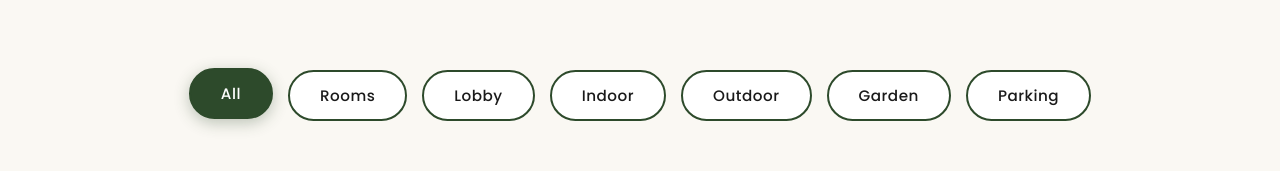
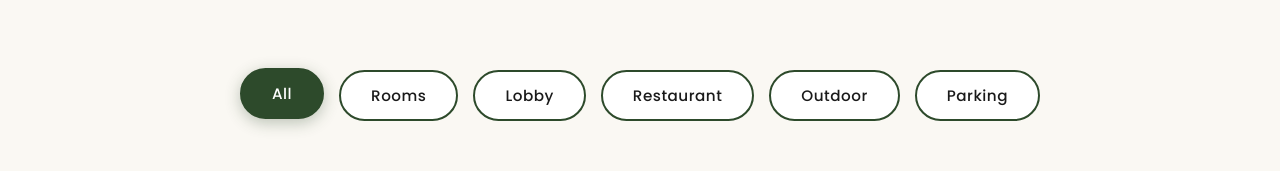
Before and after one commit to Vivekawasthi055/Bundela-Woods-Cottage, a React (Vite) app: page /gallery in a window 1280 px wide. Shown: the part 510-681 px from the top of the page. Built offline with nearby package versions, Linux system fonts and the light colour scheme.

Commit message:
first commit

```diff
--- a/src/data/galleryData.js
+++ b/src/data/galleryData.js
@@ -1,376 +1,500 @@
 export const galleryItems = [
   {
     id: 1,
-    url: "https://res.cloudinary.com/dvnu9vblx/image/upload/f_auto,q_auto,c_scale,w_1600/v1766746126/holi-tour_p2wli7.jpg",
-    category: "indoor",
+    url: "https://res.cloudinary.com/dxulakqzd/image/upload/f_auto,q_auto,w_1600/v1774947004/IMG_3718_nx6ji4.jpg",
+    category: "outdoor",
     type: "image",
-    title: "Deluxe Room",
+    title: "Cottage Entrance",
   },
   {
     id: 2,
-    url: "https://images.unsplash.com/photo-1578683010236-d716f9a3f461?w=800&q=80",
-    category: "indoor",
+    url: "https://res.cloudinary.com/dxulakqzd/image/upload/f_auto,q_auto,w_1600/v1774947350/IMG_4153.jpg_mrzsri.jpg",
+    category: "lobby",
     type: "image",
-    title: "Standard Room",
+    title: "Reception",
   },
   {
     id: 3,
-    url: "https://images.unsplash.com/photo-1582268611958-ebfd161ef9cf?w=800&q=80",
-    category: "indoor",
+    url: "https://res.cloudinary.com/dxulakqzd/image/upload/f_auto,q_auto,w_1600/v1774947361/IMG_5193_nmejja.jpg",
+    category: "lobby",
     type: "image",
-    title: "Wooden Interiors",
+    title: "Lobby Wooden Interiors",
   },
   {
     id: 4,
-    url: "https://images.unsplash.com/photo-1566073771259-6a8506099945?w=800&q=80",
-    category: "outdoor",
+    url: "https://res.cloudinary.com/dxulakqzd/image/upload/f_auto,q_auto,w_1600/v1774947358/IMG_4007_anwf8i.jpg",
+    category: "parking",
     type: "image",
-    title: "Cottage Exterior",
+    title: "Cottage Parking/Exterior",
   },
   {
     id: 5,
-    url: "https://images.unsplash.com/photo-1542314831-068cd1dbfeeb?w=800&q=80",
-    category: "lobby",
+    url: "https://res.cloudinary.com/dxulakqzd/image/upload/f_auto,q_auto,w_1600/v1774947357/IMG-20260117-WA0012_pdfgev.jpg",
+    category: "outdoor",
     type: "image",
-    title: "Reception Area",
+    title: "Cottage Night View",
   },
-  //DELUXE ROOM IMAGES 06 to 23
   {
     id: 6,
+    url: "https://res.cloudinary.com/dxulakqzd/image/upload/f_auto,q_auto,w_1600/v1774947356/IMG-20260117-WA0017_rijpcq.jpg",
+    category: "outdoor",
+    type: "image",
+    title: "Cottage Entrance",
+  },
+  {
+    id: 7,
     url: "https://res.cloudinary.com/dxulakqzd/image/upload/f_auto,q_auto,w_1600/v1774780393/IMG_5321_kfdefw.jpg",
     category: "rooms",
     type: "image",
     title: "Deluxe Room with Balcony",
   },
   {
-    id: 7,
+    id: 8,
     url: "https://res.cloudinary.com/dxulakqzd/image/upload/f_auto,q_auto,w_1600/v1774780392/IMG_4506_o3slea.jpg",
     category: "rooms",
     type: "image",
     title: "Deluxe Room Bathroom",
   },
   {
-    id: 8,
+    id: 9,
     url: "https://res.cloudinary.com/dxulakqzd/image/upload/f_auto,q_auto,w_1600/v1774780389/IMG_4504_v50jus.jpg",
     category: "rooms",
     type: "image",
     title: "Deluxe Room Interior",
   },
   {
-    id: 9,
+    id: 10,
     url: "https://res.cloudinary.com/dxulakqzd/image/upload/f_auto,q_auto,w_1600/v1774780388/IMG_4494_zly0v7.jpg",
     category: "rooms",
     type: "image",
     title: "Premium Wooden Room",
   },
   {
-    id: 10,
+    id: 11,
     url: "https://res.cloudinary.com/dxulakqzd/image/upload/f_auto,q_auto,w_1600/v1774780387/IMG_4501_bdzb2g.jpg",
     category: "rooms",
     type: "image",
     title: "Deluxe Balcony Room",
   },
   {
-    id: 11,
+    id: 12,
     url: "https://res.cloudinary.com/dxulakqzd/image/upload/f_auto,q_auto,w_1600/v1774780386/IMG_4498_sxvhk4.jpg",
     category: "rooms",
     type: "image",
     title: "Bathroom",
   },
   {
-    id: 12,
+    id: 13,
+    url: "https://res.cloudinary.com/dxulakqzd/image/upload/f_auto,q_auto,w_1600/v1774947357/IMG_4941_zctevn.jpg",
+    category: "outdoor",
+    type: "image",
+    title: "Exterior View",
+  },
+  {
+    id: 14,
+    url: "https://res.cloudinary.com/dxulakqzd/image/upload/f_auto,q_auto,w_1600/v1774947356/IMG-20260117-WA0014_u5zxgk.jpg",
+    category: "outdoor",
+    type: "image",
+    title: "Cottage Night View",
+  },
+  {
+    id: 15,
+    url: "https://res.cloudinary.com/dxulakqzd/image/upload/f_auto,q_auto,w_1600/v1774947355/IMG_4006_xlpxvp.jpg",
+    category: "lobby",
+    type: "image",
+    title: "Nature Inside",
+  },
+  {
+    id: 16,
     url: "https://res.cloudinary.com/dxulakqzd/image/upload/f_auto,q_auto,w_1600/v1774780384/IMG_3995_icjdjd.jpg",
     category: "rooms",
     type: "image",
     title: "Luxury Room",
   },
   {
-    id: 13,
+    id: 17,
     url: "https://res.cloudinary.com/dxulakqzd/image/upload/f_auto,q_auto,w_1600/v1774780383/IMG_3994_iboyrr.jpg",
     category: "rooms",
     type: "image",
     title: "Wooden Room",
   },
   {
-    id: 14,
+    id: 18,
     url: "https://res.cloudinary.com/dxulakqzd/image/upload/f_auto,q_auto,w_1600/v1774780383/IMG_3988_q4yh5r.jpg",
     category: "rooms",
     type: "image",
     title: "Balcony View",
   },
   {
-    id: 15,
+    id: 19,
     url: "https://res.cloudinary.com/dxulakqzd/image/upload/f_auto,q_auto,w_1600/v1774780380/IMG_3987_ecgwnt.jpg",
     category: "rooms",
     type: "image",
     title: "Deluxe Room Balcony",
   },
   {
-    id: 16,
+    id: 20,
     url: "https://res.cloudinary.com/dxulakqzd/image/upload/f_auto,q_auto,w_1600/v1774780378/IMG_3958_erdiog.jpg",
     category: "rooms",
     type: "image",
     title: "Toilet",
   },
   {
-    id: 17,
+    id: 21,
     url: "https://res.cloudinary.com/dxulakqzd/image/upload/f_auto,q_auto,w_1600/v1774780378/IMG_3965_fvclo4.jpg",
     category: "rooms",
     type: "image",
     title: "Deluxe Full Room",
   },
   {
-    id: 18,
+    id: 22,
     url: "https://res.cloudinary.com/dxulakqzd/image/upload/f_auto,q_auto,w_1600/v1774780377/IMG_3964_igjipg.jpg",
     category: "rooms",
     type: "image",
     title: "Room View",
   },
   {
-    id: 19,
+    id: 23,
     url: "https://res.cloudinary.com/dxulakqzd/image/upload/f_auto,q_auto,w_1600/v1774780376/IMG_3962_lanbo5.jpg",
     category: "rooms",
     type: "image",
     title: "Bedroom Deluxe",
   },
   {
-    id: 20,
+    id: 24,
     url: "https://res.cloudinary.com/dxulakqzd/image/upload/f_auto,q_auto,w_1600/v1774780375/IMG_3960_zj9b5k.jpg",
     category: "rooms",
     type: "image",
     title: "Bedroom",
   },
   {
-    id: 21,
+    id: 25,
     url: "https://res.cloudinary.com/dxulakqzd/image/upload/f_auto,q_auto,w_1600/v1774780374/IMG_3957_x6mxlp.jpg",
     category: "rooms",
     type: "image",
     title: "Bathroom",
   },
   {
-    id: 22,
+    id: 26,
     url: "https://res.cloudinary.com/dxulakqzd/image/upload/f_auto,q_auto,w_1600/v1774780374/IMG_3748_bkduey.jpg",
     category: "rooms",
     type: "image",
     title: "Full Deluxe Room View",
   },
   {
-    id: 23,
+    id: 27,
     url: "https://res.cloudinary.com/dxulakqzd/image/upload/f_auto,q_auto,w_1600/v1774780373/IMG_3745_vvngca.jpg",
     category: "rooms",
     type: "image",
     title: "Deluxe Bedroom",
   },
   {
-    id: 24,
-    url: "https://images.unsplash.com/photo-1591088398332-8a7791972843?w=800&q=80",
-    category: "lobby",
+    id: 28,
+    url: "https://res.cloudinary.com/dxulakqzd/image/upload/f_auto,q_auto,w_1600/v1774946998/IMG_3558_vy3nus.jpg",
+    category: "outdoor",
     type: "image",
-    title: "Lobby Seating",
+    title: "Midnight View",
   },
   {
-    id: 25,
-    url: "https://images.unsplash.com/photo-1555939594-58d7cb561ad1?w=800&q=80",
-    category: "indoor",
+    id: 29,
+    url: "https://res.cloudinary.com/dxulakqzd/image/upload/f_auto,q_auto,w_1600/v1774947344/IMG_3968_rsyys3.jpg",
+    category: "parking",
+    type: "image",
+    title: "Parking Area from Balcony",
+  },
+  {
+    id: 30,
+    url: "https://res.cloudinary.com/dxulakqzd/image/upload/f_auto,q_auto,w_1600/v1774947011/IMG_3778_crz1kz.jpg",
+    category: "outdoor",
+    type: "image",
+    title: "Mid Night View",
+  },
+  {
+    id: 31,
+    url: "https://res.cloudinary.com/dxulakqzd/image/upload/f_auto,q_auto,w_1600/v1774951452/IMG_4997_ggv8eg.jpg",
+    category: "restaurant",
     type: "image",
     title: "Restaurant",
   },
+
   {
-    id: 26,
-    url: "https://images.unsplash.com/photo-1414235077428-338989a2e8c0?w=800&q=80",
-    category: "indoor",
+    id: 32,
+    url: "https://res.cloudinary.com/dxulakqzd/image/upload/f_auto,q_auto,w_1600/v1774951454/IMG_5135_ai0lka.jpg",
+    category: "restaurant",
     type: "image",
-    title: "Dining Space",
+    title: "Outdoor Sitting Restaurant Area",
   },
   {
-    id: 27,
-    url: "https://images.unsplash.com/photo-1506905925346-21bda4d32df4?w=800&q=80",
-    category: "outdoor",
+    id: 33,
+    url: "https://res.cloudinary.com/dxulakqzd/image/upload/f_auto,q_auto,w_1600/v1774951451/IMG_4848_xjjpjr.jpg",
+    category: "restaurant",
     type: "image",
-    title: "Sunrise View",
+    title: "Breakfast/Food",
   },
   {
-    id: 28,
-    url: "https://images.unsplash.com/photo-1470770903676-69b98201ea1c?w=800&q=80",
-    category: "outdoor",
-    type: "image",
-    title: "Evening Ambiance",
-  },
-  {
-    id: 29,
-    url: "https://images.unsplash.com/photo-1436491865332-7a61a109cc05?w=800&q=80",
-    category: "parking",
-    type: "image",
-    title: "Parking Area",
-  },
-
-  //STANDARD ROOM IMAGES 30 to 40
-  {
-    id: 30,
+    id: 34,
     url: "https://res.cloudinary.com/dxulakqzd/image/upload/f_auto,q_auto,w_1600/v1774784772/IMG_3982_lwtkpx.jpg",
     category: "rooms",
     type: "image",
     title: "Standard Tree View Room",
   },
   {
-    id: 31,
+    id: 35,
     url: "https://res.cloudinary.com/dxulakqzd/image/upload/f_auto,q_auto,w_1600/v1774784783/IMG_4503_pgprp7.jpg",
     category: "rooms",
     type: "image",
     title: "Tree View in Standard Room",
   },
   {
-    id: 32,
+    id: 36,
     url: "https://res.cloudinary.com/dxulakqzd/image/upload/f_auto,q_auto,w_1600/v1774784776/IMG_3983_zbdbz0.jpg",
     category: "rooms",
     type: "image",
     title: "Tree View Full Room",
   },
   {
-    id: 33,
+    id: 37,
     url: "https://res.cloudinary.com/dxulakqzd/image/upload/f_auto,q_auto,w_1600/v1774784774/IMG_4504_ulmoda.jpg",
     category: "rooms",
     type: "image",
     title: "Room in Bundela Woods",
   },
   {
-    id: 34,
+    id: 38,
     url: "https://res.cloudinary.com/dxulakqzd/image/upload/f_auto,q_auto,w_1600/v1774784767/IMG_3976_e9m4dd.jpg",
     category: "rooms",
     type: "image",
     title: "Tree View",
   },
   {
-    id: 35,
+    id: 39,
     url: "https://res.cloudinary.com/dxulakqzd/image/upload/f_auto,q_auto,w_1600/v1774784761/IMG_3750_ndgstl.jpg",
     category: "rooms",
     type: "image",
     title: "Bathroom",
   },
   {
-    id: 36,
+    id: 40,
     url: "https://res.cloudinary.com/dxulakqzd/image/upload/f_auto,q_auto,w_1600/v1774784780/IMG_4498_of6l8p.jpg",
     category: "rooms",
     type: "image",
     title: "Standard Room Bathroom",
   },
   {
-    id: 37,
+    id: 41,
     url: "https://res.cloudinary.com/dxulakqzd/image/upload/f_auto,q_auto,w_1600/v1774784767/IMG_3972_u5pnoq.jpg",
     category: "rooms",
     type: "image",
     title: "Entry Standard Room",
   },
   {
-    id: 38,
+    id: 42,
     url: "https://res.cloudinary.com/dxulakqzd/image/upload/f_auto,q_auto,w_1600/v1774784760/IMG_3749_wqlgvt.jpg",
     category: "rooms",
     type: "image",
     title: "Toilet",
   },
   {
-    id: 39,
+    id: 43,
     url: "https://res.cloudinary.com/dxulakqzd/image/upload/f_auto,q_auto,w_1600/v1774784766/IMG_3957_f2dngd.jpg",
     category: "rooms",
     type: "image",
     title: "Bathroom in Bundela Woods",
   },
   {
-    id: 40,
+    id: 44,
     url: "https://res.cloudinary.com/dxulakqzd/image/upload/f_auto,q_auto,w_1600/v1774784773/IMG_4497_jqxmpg.jpg",
     category: "rooms",
     type: "image",
     title: "Bathroom",
   },
   {
-    id: 41,
-    url: "https://images.unsplash.com/photo-1470770903676-69b98201ea1c?w=800&q=80",
+    id: 45,
+    url: "https://res.cloudinary.com/dxulakqzd/image/upload/f_auto,q_auto,w_1600/v1774947355/IMG_5215_ss413f.jpg",
     category: "outdoor",
     type: "image",
     title: "Evening Ambiance",
   },
   {
-    id: 42,
-    url: "https://images.unsplash.com/photo-1436491865332-7a61a109cc05?w=800&q=80",
-    category: "parking",
-    type: "image",
-    title: "Parking Area",
-  },
-  {
-    id: 43,
-    url: "https://images.unsplash.com/photo-1591088398332-8a7791972843?w=800&q=80",
-    category: "lobby",
-    type: "image",
-    title: "Lobby Seating",
-  },
-  {
-    id: 44,
-    url: "https://images.unsplash.com/photo-1555939594-58d7cb561ad1?w=800&q=80",
-    category: "indoor",
-    type: "image",
-    title: "Restaurant",
-  },
-  {
-    id: 45,
-    url: "https://images.unsplash.com/photo-1414235077428-338989a2e8c0?w=800&q=80",
-    category: "indoor",
-    type: "image",
-    title: "Dining Space",
-  },
-  {
     id: 46,
-    url: "https://images.unsplash.com/photo-1506905925346-21bda4d32df4?w=800&q=80",
+    url: "https://res.cloudinary.com/dxulakqzd/image/upload/f_auto,q_auto,w_1600/v1774947354/IMG_4131.jpg_y2qth6.jpg",
     category: "outdoor",
     type: "image",
-    title: "Sunrise View",
+    title: "Rooms View from Outside",
   },
   {
     id: 47,
-    url: "https://images.unsplash.com/photo-1470770903676-69b98201ea1c?w=800&q=80",
+    url: "https://res.cloudinary.com/dxulakqzd/image/upload/f_auto,q_auto,w_1600/v1774947353/IMG_4533_pcdtvm.jpg",
+    category: "outdoor",
+    type: "image",
+    title: "Rooms View from Parking Area",
+  },
+  {
+    id: 48,
+    url: "https://res.cloudinary.com/dxulakqzd/image/upload/f_auto,q_auto,w_1600/v1774947353/IMG_4004_n01ize.jpg",
+    category: "lobby",
+    type: "image",
+    title: "Reception",
+  },
+
+  {
+    id: 49,
+    url: "https://res.cloudinary.com/dxulakqzd/image/upload/f_auto,q_auto,w_1600/v1774947351/IMG_4486_mkzlzf.jpg",
+    category: "outdoor",
+    type: "image",
+    title: "Night View",
+  },
+  {
+    id: 50,
+    url: "https://res.cloudinary.com/dxulakqzd/image/upload/f_auto,q_auto,w_1600/v1774947348/IMG_4132_jztjdq.jpg",
+    category: "rooms",
+    type: "image",
+    title: "Rooms Balcony View",
+  },
+  {
+    id: 51,
+    url: "https://res.cloudinary.com/dxulakqzd/image/upload/f_auto,q_auto,w_1600/v1774947346/IMG_3953_bvpga6.jpg",
+    category: "outdoor",
+    type: "image",
+    title: "Evening Ambiance/parking area",
+  },
+  {
+    id: 52,
+    url: "https://res.cloudinary.com/dxulakqzd/image/upload/f_auto,q_auto,w_1600/v1774947346/IMG_4008_hr1vvm.jpg",
+    category: "parking",
+    type: "image",
+    title: "Garden/Parking Area",
+  },
+
+  {
+    id: 53,
+    url: "https://res.cloudinary.com/dxulakqzd/image/upload/f_auto,q_auto,w_1600/v1774947345/IMG_3954_eahafg.jpg",
     category: "outdoor",
     type: "image",
     title: "Evening Ambiance",
   },
   {
-    id: 48,
-    url: "https://images.unsplash.com/photo-1436491865332-7a61a109cc05?w=800&q=80",
+    id: 54,
+    url: "https://res.cloudinary.com/dxulakqzd/image/upload/f_auto,q_auto,w_1600/v1774947345/IMG_3971_jrhq73.jpg",
+    category: "outdoor",
+    type: "image",
+    title: "View from Balcony",
+  },
+  {
+    id: 55,
+    url: "https://res.cloudinary.com/dxulakqzd/image/upload/f_auto,q_auto,w_1600/v1774947344/IMG_3952_tiplfe.jpg",
+    category: "outdoor",
+    type: "image",
+    title: "Reception Entrance",
+  },
+  {
+    id: 56,
+    url: "https://res.cloudinary.com/dxulakqzd/image/upload/f_auto,q_auto,w_1600/v1774951452/IMG_4443_jfpzs2.jpg",
+    category: "restaurant",
+    type: "image",
+    title: "Restaurant Area",
+  },
+  {
+    id: 57,
+    url: "https://res.cloudinary.com/dxulakqzd/image/upload/f_auto,q_auto,w_1600/v1774947342/IMG_3967_oak7bt.jpg",
     category: "parking",
     type: "image",
-    title: "Parking Area",
+    title: "Parking",
   },
   {
-    id: 49,
-    url: "https://images.unsplash.com/photo-1470770903676-69b98201ea1c?w=800&q=80",
+    id: 58,
+    url: "https://res.cloudinary.com/dxulakqzd/image/upload/f_auto,q_auto,w_1600/v1774947010/IMG_3777_svrgb6.jpg",
     category: "outdoor",
     type: "image",
-    title: "Evening Ambiance",
+    title: "Cottage Night View",
   },
   {
-    id: 50,
-    url: "https://images.unsplash.com/photo-1436491865332-7a61a109cc05?w=800&q=80",
-    category: "parking",
+    id: 59,
+    url: "https://res.cloudinary.com/dxulakqzd/image/upload/f_auto,q_auto,w_1600/v1774947010/IMG_3775_tv5odp.jpg",
+    category: "outdoor",
     type: "image",
-    title: "Parking Area",
+    title: "Cottage Entrance Night View",
+  },
+  {
+    id: 60,
+    url: "https://res.cloudinary.com/dxulakqzd/image/upload/f_auto,q_auto,w_1600/v1774947009/IMG_3762_fa88zs.jpg",
+    category: "outdoor",
+    type: "image",
+    title: "Greenery",
+  },
+  {
+    id: 61,
+    url: "https://res.cloudinary.com/dxulakqzd/image/upload/f_auto,q_auto,w_1600/v1774947009/IMG_3766_s12fxg.jpg",
+    category: "outdoor",
+    type: "image",
+    title: "Main Gate",
+  },
+  {
+    id: 62,
+    url: "https://res.cloudinary.com/dxulakqzd/image/upload/f_auto,q_auto,w_1600/v1774947008/IMG_3755_pixhu6.jpg",
+    category: "outdoor",
+    type: "image",
+    title: "Rooms Balcony Day View",
+  },
+  {
+    id: 63,
+    url: "https://res.cloudinary.com/dxulakqzd/image/upload/f_auto,q_auto,w_1600/v1774947007/IMG_3760_gbdbso.jpg",
+    category: "outdoor",
+    type: "image",
+    title: "Reception Gate",
+  },
+  {
+    id: 64,
+    url: "https://res.cloudinary.com/dxulakqzd/image/upload/f_auto,q_auto,w_1600/v1774947006/IMG_3729_ivnovs.jpg",
+    category: "outdoor",
+    type: "image",
+    title: "100% Premium Wooden",
+  },
+  {
+    id: 65,
+    url: "https://res.cloudinary.com/dxulakqzd/image/upload/f_auto,q_auto,w_1600/v1774947005/IMG_3676_judasw.jpg",
+    category: "outdoor",
+    type: "image",
+    title: "Luxyry Balcony",
+  },
+
+  {
+    id: 66,
+    url: "https://res.cloudinary.com/dxulakqzd/image/upload/f_auto,q_auto,w_1600/v1774946999/IMG_3675_lkf6d5.jpg",
+    category: "outdoor",
+    type: "image",
+    title: "Room Door",
+  },
+  {
+    id: 67,
+    url: "https://res.cloudinary.com/dxulakqzd/image/upload/f_auto,q_auto,w_1600/v1774946999/IMG_3664_aabkb4.jpg",
+    category: "outdoor",
+    type: "image",
+    title: "Cottage Signboard",
   },
 ];
 
+//
+// VIDEO ITEMS DATA //
+//
+
 export const videoItems = [
-  {
-    id: "v1",
-    url: "1fDn7a4TvwI",
-    category: "outdoor",
-    type: "video",
-    title: "Property Tour",
-    thumbnail:
-      "https://images.unsplash.com/photo-1566073771259-6a8506099945?w=400&q=80",
-  },
-  {
-    id: "v2",
-    url: "qemqQHaeCYo",
-    category: "rooms",
-    type: "video",
-    title: "Room Showcase",
-    thumbnail:
-      "https://images.unsplash.com/photo-1611892440504-42a792e24d32?w=400&q=80",
-  },
+  // {
+  //   id: "v1",
+  //   url: "1fDn7a4TvwI",
+  //   category: "outdoor",
+  //   type: "video",
+  //   title: "Property Tour",
+  //   thumbnail:
+  //     "https://images.unsplash.com/photo-1566073771259-6a8506099945?w=400&q=80",
+  // },
+  // {
+  //   id: "v2",
+  //   url: "qemqQHaeCYo",
+  //   category: "rooms",
+  //   type: "video",
+  //   title: "Room Showcase",
+  //   thumbnail:
+  //     "https://images.unsplash.com/photo-1611892440504-42a792e24d32?w=400&q=80",
+  // },
 ];
--- a/src/pages/Gallery.jsx
+++ b/src/pages/Gallery.jsx
@@ -17,9 +17,9 @@ function Gallery() {
     "All",
     "Rooms",
     "Lobby",
-    "Indoor",
+    "Restaurant",
     "Outdoor",
-    "Garden",
+    // "Garden",
     "Parking",
   ];
 
--- a/src/pages/Home.jsx
+++ b/src/pages/Home.jsx
@@ -133,7 +133,7 @@ function Home() {
             </div>
             <div className="about-image reveal">
               <img
-                src="/img4.jpg"
+                src="https://res.cloudinary.com/dxulakqzd/image/upload/f_auto,q_auto,w_1600/v1774947004/IMG_3718_nx6ji4.jpg"
                 alt="Luxury wooden cottage interior in Khajuraho hotel"
                 loading="lazy"
                 decoding="async"
--- a/src/pages/RoomDetail.jsx
+++ b/src/pages/RoomDetail.jsx
@@ -39,7 +39,6 @@ function RoomDetail() {
         "Complimentary high-speed Wi-Fi",
         "LED TV with satellite channels",
         "Tea and coffee making facilities",
-        "Mini refrigerator",
         "Work desk and comfortable seating",
         "Wardrobe with ample storage",
         "Room service available 24/7",
```
Also changed, not shown: public/img4.jpg (deleted).
